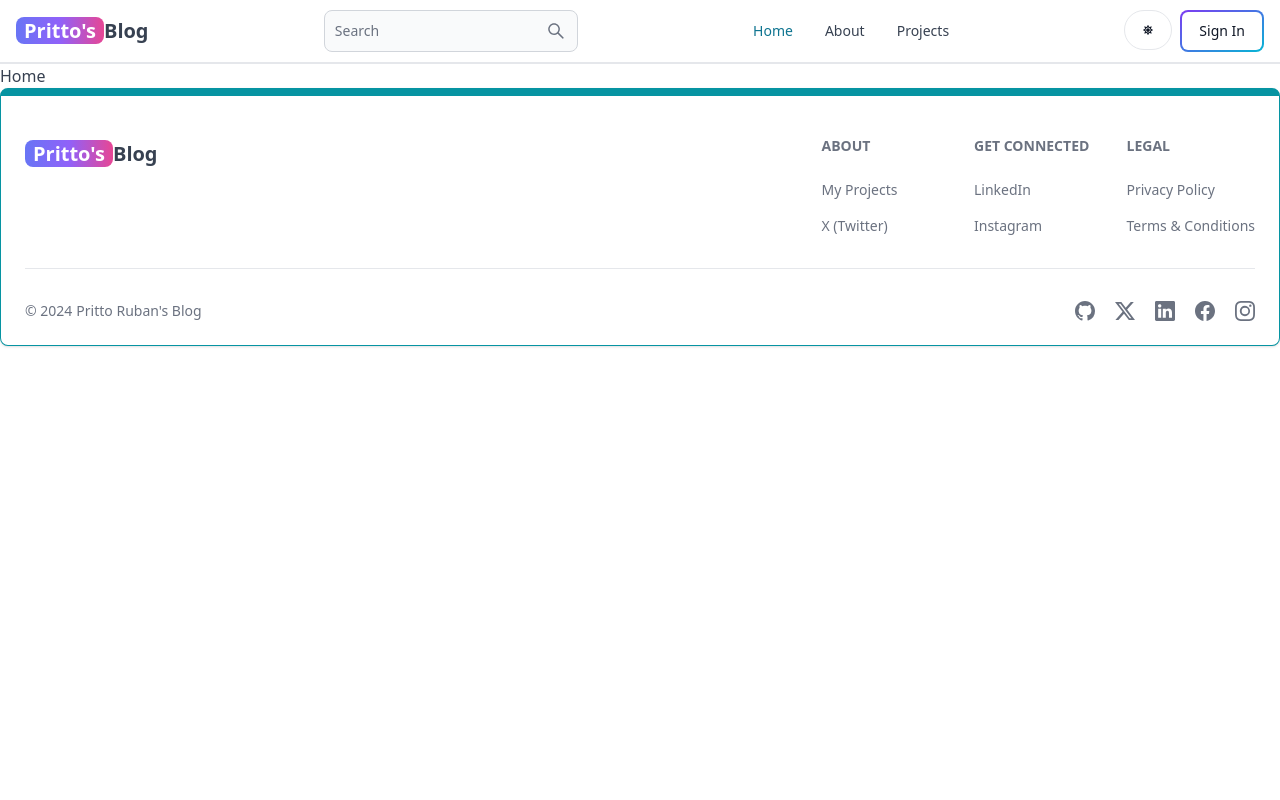
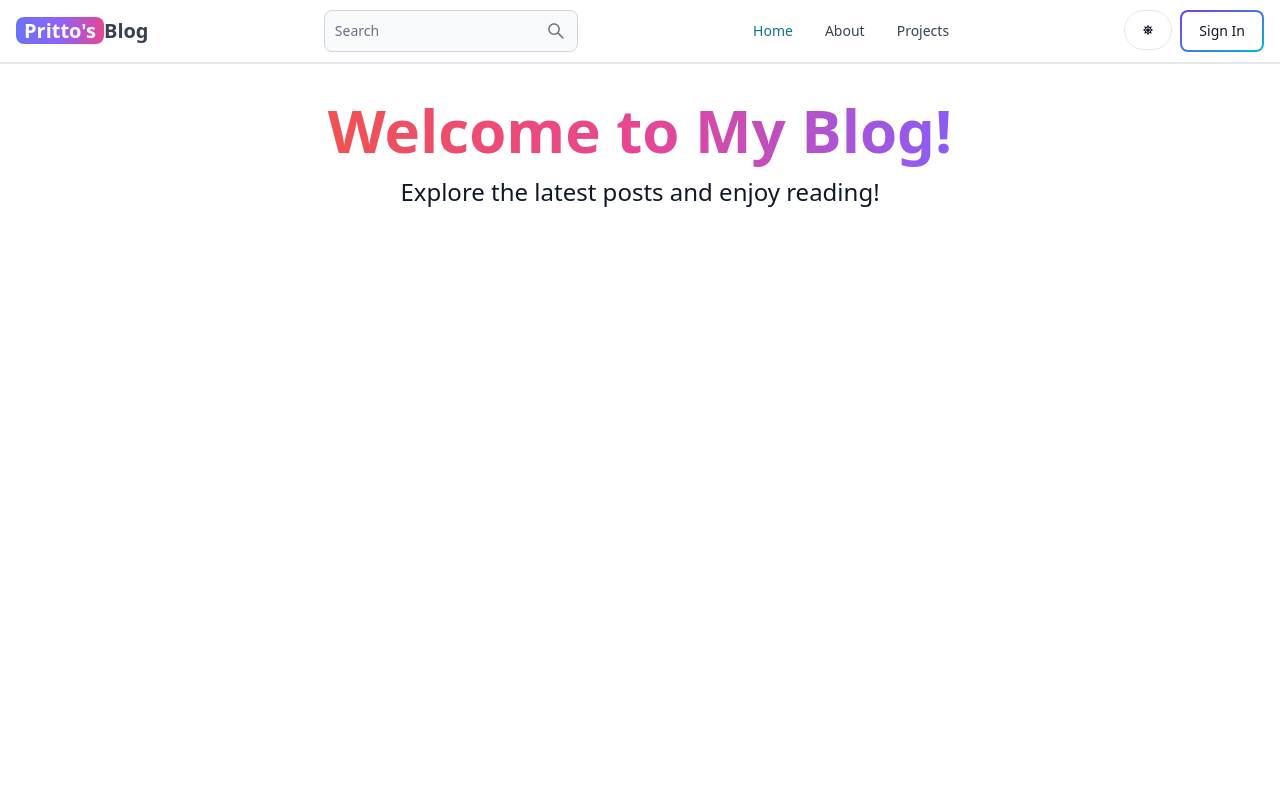
Before and after one commit to PrittoRuban/MERN_Blog, a React (Vite) app in the folder Client/: page / in a window 1280 px wide. Shown: the top 800 px of the page. Built offline with nearby package versions, Linux system fonts and the light colour scheme; no server answers.

Commit message:
update about and add welcome in home page

```diff
--- a/Client/package.json
+++ b/Client/package.json
@@ -10,6 +10,7 @@
     "preview": "vite preview"
   },
   "dependencies": {
+    "@react-spring/web": "^9.7.3",
     "@reduxjs/toolkit": "^2.2.3",
     "firebase": "^10.11.0",
     "flowbite-react": "^0.8.0",
--- a/Client/src/components/AboutHero.jsx
+++ b/Client/src/components/AboutHero.jsx
@@ -34,7 +34,7 @@ export const Hero = () => {
     <section className="bg-gray-100 dark:bg-gray-800 py-12">
       <div className="max-w-7xl mx-auto px-4 sm:px-6 lg:px-8">
         <div className="text-center">
-          <p className="text-base font-bold tracking-wide text-green-500 dark:text-indigo-400 ">
+          <p className="text-base font-bold tracking-wide text-green-500 dark:text-indigo-400 mb-5">
             Want to know more about me? You've come to the right place
           </p>
           <p className="mt-2 text-3xl leading-8 font-extrabold tracking-tight text-gray-900 dark:text-white sm:text-4xl">
@@ -54,7 +54,7 @@ export const Hero = () => {
                 alt="Pritto Ruban"
               />
             </div>
-            <div className="md:w-2/3 mt-6 md:mt-0 md:ml-6">
+            <div className="md:w-2/3 mt-4 md:mt-0 md:ml-6">
               <p className="text-lg font-semibold text-gray-900 dark:text-gray-300">
                 ⚡Currently, as a student at R.M.K College of Engineering and
                 Technology, I am a passionate enthusiast of computer science
@@ -105,8 +105,8 @@ export const Skills = () => {
     { name: "CSS3", icon: <FaCss3Alt className="text-blue-500" /> },
     { name: "JavaScript", icon: <FaJsSquare className="text-yellow-400" /> },
     { name: "EJS", icon: <SiEjs className="text-red-500" /> },
-    { name: "Tailwind CSS", icon: <SiTailwindcss className="text-blue-500" />},
-    { name: "Bootstrap", icon: <SiBootstrap className="text-purple-500" />},
+    { name: "Tailwind CSS", icon: <SiTailwindcss className="text-blue-500" /> },
+    { name: "Bootstrap", icon: <SiBootstrap className="text-purple-500" /> },
     { name: "Git", icon: <SiGit className="text-red-500" /> },
     {
       name: "GitHub",
@@ -116,15 +116,15 @@ export const Skills = () => {
   const programmingLanguages = [
     { name: "C++", icon: <SiCplusplus className="text-blue-500" /> },
     { name: "Java (Primary)", icon: <FaJava className="text-yellow-500" /> },
-    { name: "Python", icon: <FaPython className="text-blue-400"/> },
+    { name: "Python", icon: <FaPython className="text-blue-400" /> },
     {
       name: "JavaScript",
       icon: <FaJsSquare className="text-yellow-400" />,
     },
-    { name: "Postman", icon: <SiPostman className="text-orange-500" />},
-    { name: "Insomnia", icon: <SiInsomnia className="text-violet-500" />},
+    { name: "Postman", icon: <SiPostman className="text-orange-500" /> },
+    { name: "Insomnia", icon: <SiInsomnia className="text-violet-500" /> },
     { name: "VSCode", icon: <SiVisualstudiocode className="text-blue-500" /> },
-    { name: "Replit", icon: <SiReplit className="text-orange-500" />},
+    { name: "Replit", icon: <SiReplit className="text-orange-500" /> },
     {
       name: "IntelliJ IDEA",
       icon: <SiIntellijidea />,
--- /dev/null
+++ b/Client/src/components/WelcomeMessage.jsx
@@ -0,0 +1,32 @@
+import React from "react";
+import { useSpring, animated } from "@react-spring/web";
+
+const WelcomeMessage = () => {
+  const springProps = useSpring({
+    from: { opacity: 0, transform: "translateY(-50px)" },
+    to: { opacity: 1, transform: "translateY(0)" },
+    delay: 200,
+    config: { tension: 200, friction: 20 },
+  });
+
+  return (
+    <div className="min-h-screen flex flex-col items-center mt-5 bg-white text-gray-900 dark:bg-gray-900 dark:text-white">
+      <animated.h1
+        style={springProps}
+        className="text-4xl md:text-6xl font-bold text-center my-4"
+      >
+        <span className="bg-clip-text text-transparent bg-gradient-to-r from-red-500 via-pink-500 to-violet-500 dark:from-violet-500 dark:via-pink-500 dark:to-red-500">
+          Welcome to My Blog!
+        </span>
+      </animated.h1>
+      <animated.p
+        style={springProps}
+        className="text-xl md:text-2xl text-center mb-8"
+      >
+        Explore the latest posts and enjoy reading!
+      </animated.p>
+    </div>
+  );
+};
+
+export default WelcomeMessage;
--- a/Client/src/pages/Home.jsx
+++ b/Client/src/pages/Home.jsx
@@ -1,7 +1,10 @@
-import React from 'react'
+import React from "react";
+import WelcomeMessage from "../components/WelcomeMessage";
 
 export default function Home() {
   return (
-    <div>Home</div>
-  )
+    <div>
+      <WelcomeMessage />
+    </div>
+  );
 }
```
Also changed, not shown: 1 other file (tests, documents, lock files or other folders).
